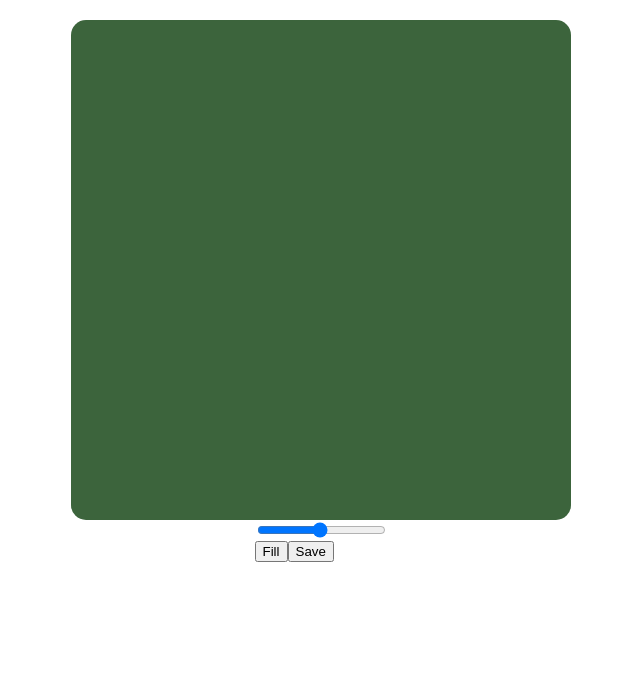
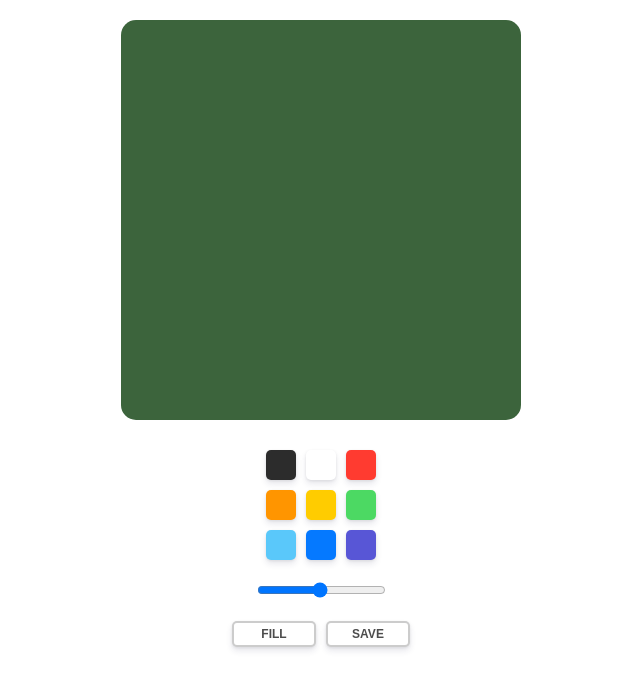
Before and after one commit to CGJI58/reactjs__paintjs, a React (Create React App) app: page / in a window 1280 px wide. Shown: the top 690 px of the page, without its empty margins (319-959 px from the left). Built offline with nearby package versions, Linux system fonts and the light colour scheme.

Commit message:
Refactoring...

```diff
--- a/src/App.tsx
+++ b/src/App.tsx
@@ -1,4 +1,7 @@
 import styled from "styled-components";
+import Buttons from "./Components/Buttons";
+import Palette from "./Components/Palette";
+import LineWidth from "./Components/LineWidth";
 
 const Wrapper = styled.div`
   width: 100%;
@@ -10,48 +13,30 @@ const Wrapper = styled.div`
 `;
 
 const Canvas = styled.canvas`
-  width: 500px;
-  height: 500px;
+  width: 400px;
+  height: 400px;
   background-color: rgb(60, 100, 60);
   border-radius: 15px;
   box-shadow: 0 4px 60x rgba(50, 50, 93, 0.11), 0 1px 3px rgba(0, 0, 0, 0.08);
+`;
+
+const Controls = styled.div`
+  margin-top: 30px;
+  display: flex;
+  flex-direction: column;
+  align-items: center;
+  gap: 20px;
 `;
 
 function App() {
   return (
     <Wrapper>
       <Canvas />
-      <div className="controls">
-        <div className="controls__range">
-          <input
-            type="range"
-            id="jsRange"
-            min="0.1"
-            max="5"
-            value="2.5"
-            step="0.1"
-          />
-        </div>
-
-        {/*Component 분리*/}
-        <div className="controls__btns">
-          <button id="jsMode">Fill</button>
-          <button id="jsSave">Save</button>
-        </div>
-
-        {/*Component 분리*/}
-        <div className="controls__colors" id="jsColors">
-          <div className="controls__color jsColor"></div>
-          <div className="controls__color jsColor"></div>
-          <div className="controls__color jsColor"></div>
-          <div className="controls__color jsColor"></div>
-          <div className="controls__color jsColor"></div>
-          <div className="controls__color jsColor"></div>
-          <div className="controls__color jsColor"></div>
-          <div className="controls__color jsColor"></div>
-          <div className="controls__color jsColor"></div>
-        </div>
-      </div>
+      <Controls>
+        <Palette />
+        <LineWidth />
+        <Buttons />
+      </Controls>
     </Wrapper>
   );
 }
--- /dev/null
+++ b/src/Components/Buttons.tsx
@@ -0,0 +1,33 @@
+import styled from "styled-components";
+
+const Wrapper = styled.div`
+  display: flex;
+  gap: 10px;
+`;
+
+const Button = styled.button`
+  all: unset;
+  cursor: pointer;
+  background-color: white;
+  padding: 5px 0px;
+  width: 80px;
+  text-align: center;
+  border-radius: 5px;
+  box-shadow: 0 4px 6px rgba(50, 50, 93, 0.11), 0 1px 3px rgba(0, 0, 0, 0.08);
+  border: 2px solid rgba(0, 0, 0, 0.2);
+  color: rgba(0, 0, 0, 0.7);
+  text-transform: uppercase;
+  font-weight: 800;
+  font-size: 12px;
+`;
+
+function Buttons() {
+  return (
+    <Wrapper>
+      <Button>Fill</Button>
+      <Button>Save</Button>
+    </Wrapper>
+  );
+}
+
+export default Buttons;
--- /dev/null
+++ b/src/Components/LineWidth.tsx
@@ -0,0 +1,20 @@
+import styled from "styled-components";
+
+const Wrapper = styled.div``;
+
+function LineWidth() {
+  return (
+    <Wrapper>
+      <input
+        type="range"
+        id="jsRange"
+        min="0.1"
+        max="5"
+        value="2.5"
+        step="0.1"
+      />
+    </Wrapper>
+  );
+}
+
+export default LineWidth;
--- /dev/null
+++ b/src/Components/Palette.tsx
@@ -0,0 +1,40 @@
+import styled from "styled-components";
+
+const COLORS = [
+  "#2c2c2c",
+  "white",
+  "#ff3b30",
+  "#ff9500",
+  "#ffcc00",
+  "#4cd963",
+  "#5ac8fa",
+  "#0579ff",
+  "#5856d6",
+];
+
+const Wrapper = styled.div`
+  display: grid;
+  grid-template-columns: repeat(3, 1fr);
+  gap: 10px;
+`;
+
+const ColorBox = styled.div<{ color: string }>`
+  width: 30px;
+  height: 30px;
+  border-radius: 5px;
+  cursor: pointer;
+  box-shadow: 0 4px 6px rgba(50, 50, 93, 0.11), 0 1px 3px rgba(0, 0, 0, 0.08);
+  background-color: ${(props) => props.color};
+`;
+
+function Palette() {
+  return (
+    <Wrapper>
+      {COLORS.map((color) => (
+        <ColorBox color={color} />
+      ))}
+    </Wrapper>
+  );
+}
+
+export default Palette;
```
Also changed, not shown: src/Components/Canvas.tsx (added, +15 -0 lines).
